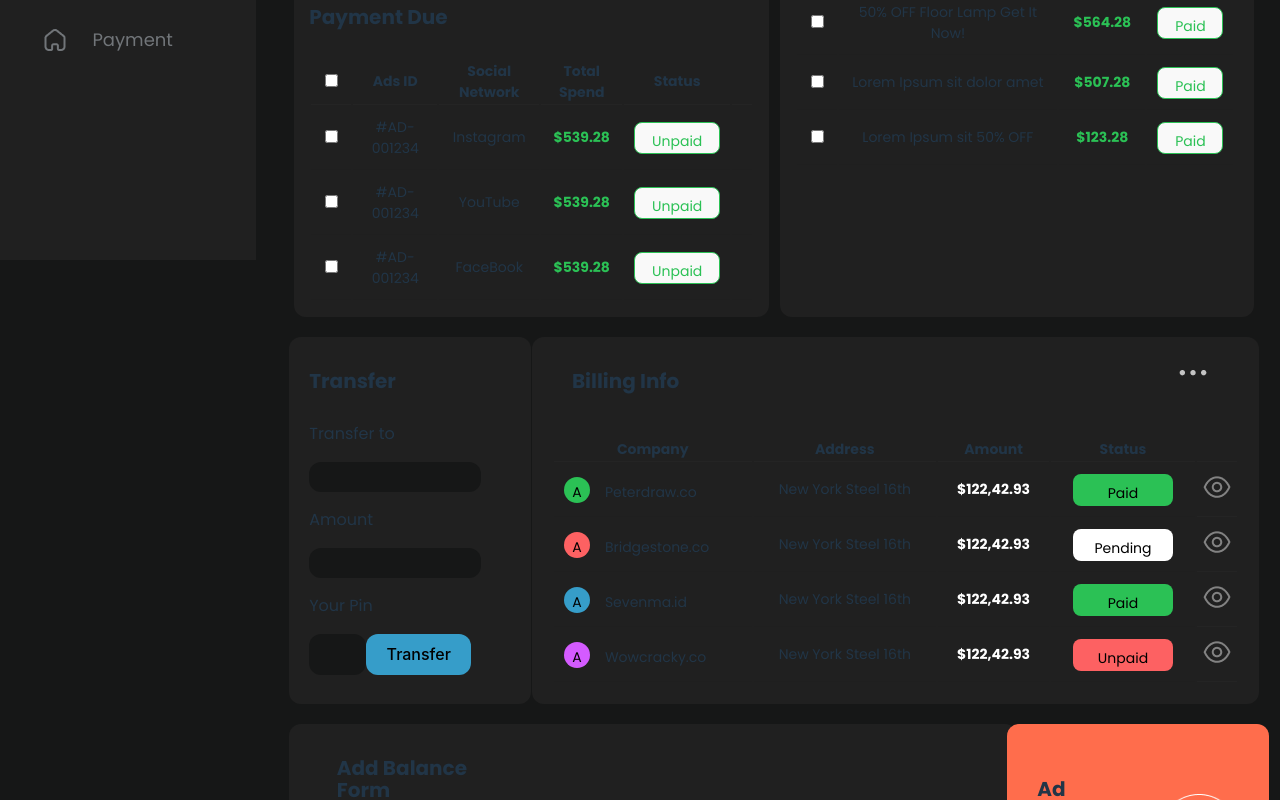
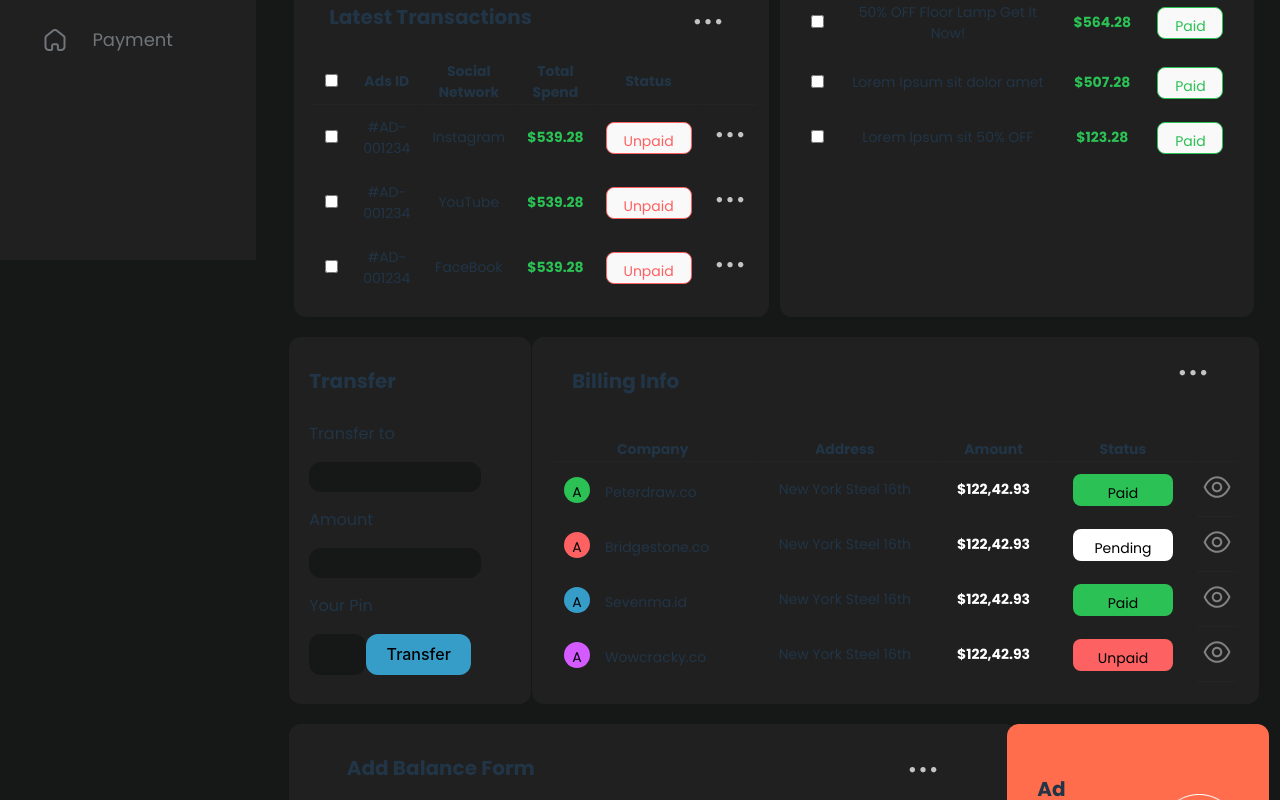
Before and after one commit to Karsker/CracKube-FrontEnd-Internship-Website, a React (Vite) app: page / in a window 1280 px wide. Shown: the part 540-1340 px from the top of the page. Built offline with nearby package versions, Linux system fonts and the light colour scheme.

Commit message:
Fixed New Campaign header position

```diff
--- a/src/App.css
+++ b/src/App.css
@@ -209,6 +209,10 @@ td {
   text-align: center;
 }
 
+.paymentUnpaid {
+  border: solid 1px #FD6162;
+  color: #FD6162;
+}
 /*CSS for due payment component*/
 .duePaymentContainer {
   width: 100%;
@@ -286,7 +290,7 @@ td {
   grid-template-rows: auto;
   justify-content: space-evenly;
   grid-template-areas:
-    "header . . ."
+    "header header header header"
     "companyName companyName dueDate dueDate"
     "idAds idAds totalBudget sendBtn";
 }
--- a/src/BalanceForm.jsx
+++ b/src/BalanceForm.jsx
@@ -1,9 +1,14 @@
 import React from "react";
 import calendarIcon from './assets/Icons/Components/Calendar.png'
+import menuIcon from './assets/Icons/Components/menu.png'
+
 const BalanceForm = (props) => {
     return (
         <div className = "balanceFormContainer">
-            <h1 style={{fontFamily: "Poppins-Bold", fontSize: "20px", gridArea:'header'}}>Add Balance Form</h1>
+            <div style={{gridArea: 'header', position: 'relative'}}>
+                <h1 style={{fontFamily: "Poppins-Bold", fontSize: "20px", position: 'relative', left:'10px'}}>Add Balance Form</h1>
+                <img src={menuIcon} style = {{position: 'absolute', right:'30px', top:'10px'}}/>
+            </div>
             <div style={{gridArea:'companyName', display:'flex', flexDirection:'column'}}>
                 <p style={{fontFamily: "Poppins-Bold", fontSize: "16px"}}>Company Name</p>
                 <input type="textbox" className='transferInput' style={{width: '100%', height:'30px'}}/>
--- a/src/DuePayments.jsx
+++ b/src/DuePayments.jsx
@@ -1,9 +1,13 @@
 import React from "react"
+import menuIcon from './assets/Icons/Components/menu.png'
 
 const DuePayment = (props) => {
     return (
         <div className="duePaymentContainer">
-            <h1 style={{fontFamily: "Poppins-Bold", fontSize: "20px"}}>Payment Due</h1>
+            <div style={{position: 'relative'}}>
+                <h1 style={{fontFamily: "Poppins-Bold", fontSize: "20px", position: 'relative', left:'20px'}}>Latest Transactions</h1>
+                <img src={menuIcon} style = {{position: 'absolute', right:'30px', top:'0px'}}/>
+            </div>
             <table>
                 <tr>
                     <th><input type="checkbox"/></th>
@@ -18,24 +22,24 @@ const DuePayment = (props) => {
                     <td>#AD-001234</td>
                     <td>Instagram</td>
                     <td style={{color:'#2BC155', fontFamily:"Poppins-Bold"}}>$539.28</td>
-                    <td><button className="paymentBtn">Unpaid</button></td>
-                    <td></td>
+                    <td><button className="paymentBtn paymentUnpaid">Unpaid</button></td>
+                    <td><img src={menuIcon}/></td>
                 </tr>
                 <tr>
                     <td><input type="checkbox"></input></td>
                     <td>#AD-001234</td>
                     <td>YouTube</td>
                     <td style={{color:'#2BC155', fontFamily:"Poppins-Bold"}}>$539.28</td>
-                    <td><button className="paymentBtn">Unpaid</button></td>
-                    <td></td>
+                    <td><button className="paymentBtn paymentUnpaid">Unpaid</button></td>
+                    <td><img src={menuIcon}/></td>
                 </tr>
                 <tr>
                     <td><input type="checkbox"></input></td>
                     <td>#AD-001234</td>
                     <td>FaceBook</td>
                     <td style={{color:'#2BC155', fontFamily:"Poppins-Bold"}}>$539.28</td>
-                    <td><button className="paymentBtn">Unpaid</button></td>
-                    <td></td>
+                    <td><button className="paymentBtn paymentUnpaid">Unpaid</button></td>
+                    <td><img src={menuIcon}/></td>
                 </tr>
             </table>
         </div>
--- a/src/MainInterface.jsx
+++ b/src/MainInterface.jsx
@@ -9,7 +9,7 @@ import AdCampaign from "./AdCampaignCard"
 const MainInterface = (props) => {
     return (
         <div class="cardHolder">
-            <h1 style={{fontFamily: 'Poppins-Bold', fontWeight:600, fontSize:40, marginLeft: '23%', gridArea:'header'}}>New Campaign</h1>
+            <h1 style={{fontFamily: 'Poppins-Bold', fontSize:40, position:'relative', gridArea:'header', textAlign:'left', width:'100%'}}>New Campaign</h1>
             <CurrentBalance/>
             <LatestTransaction/>
             <DuePayment/>
--- a/src/transfer.jsx
+++ b/src/transfer.jsx
@@ -1,4 +1,5 @@
 import React from "react"
+
 const Transfer = (props) => {
     return (
         <div className="transferContainer">
```
